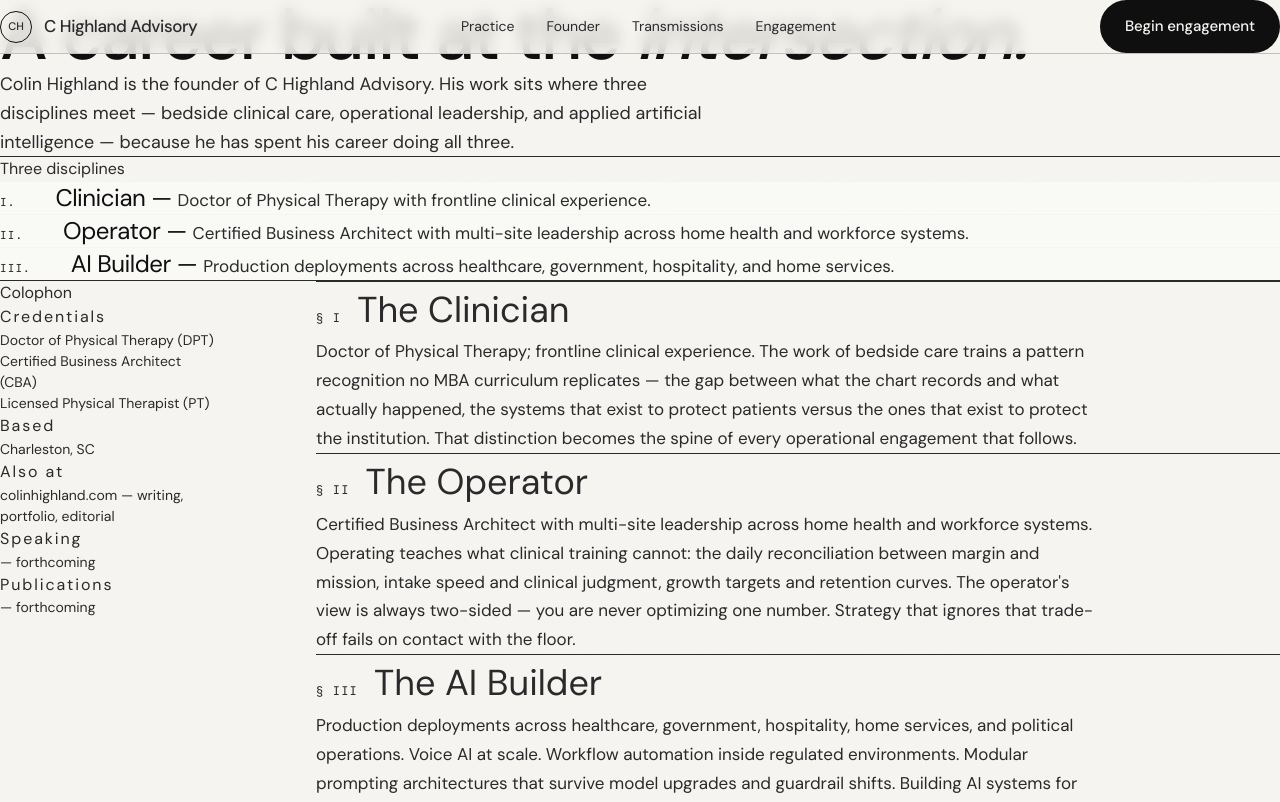
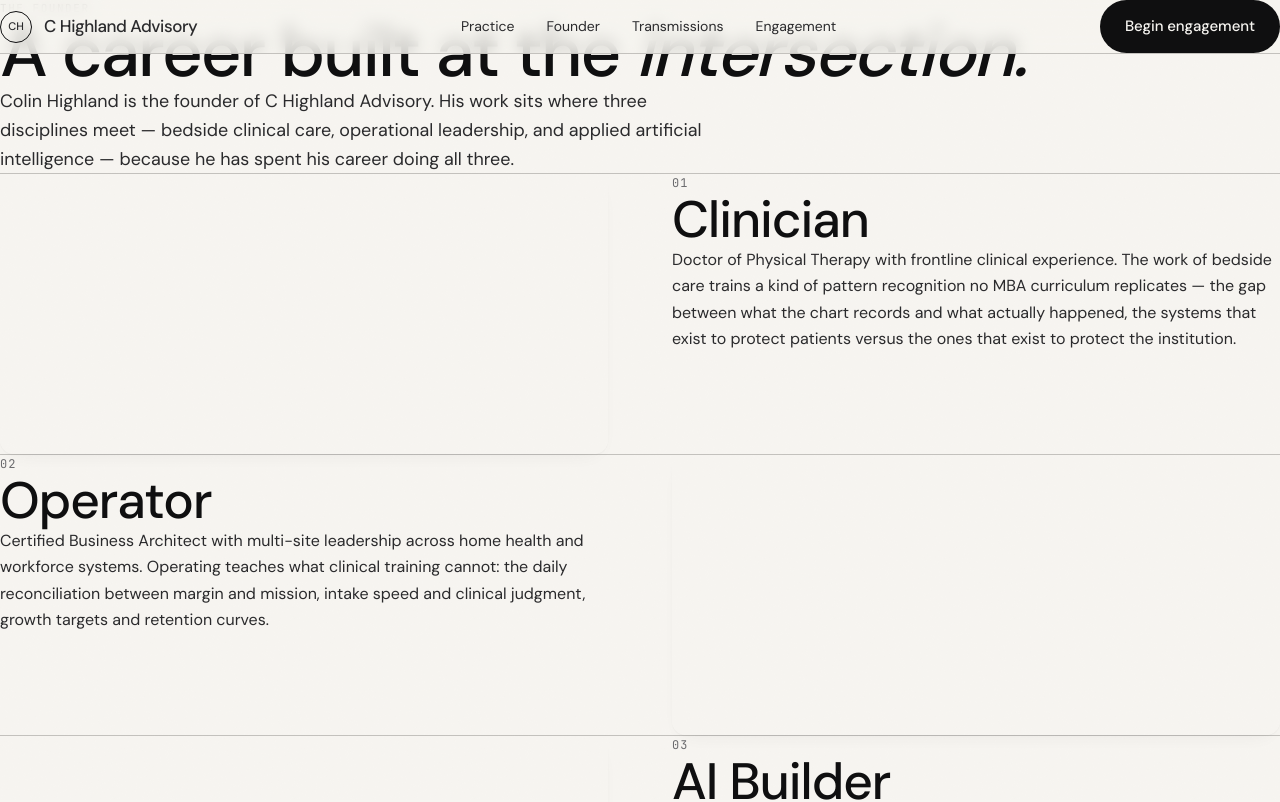
Before and after one commit to worker-max/C-Highland-Advisory, a Next.js app: page /founder in a window 1280 px wide. Shown: the top 802 px of the page. Built offline with nearby package versions, Linux system fonts and the light colour scheme.

Commit message:
page: rewrite founder (three chapters + Material colophon)

```diff
--- a/app/founder/page.tsx
+++ b/app/founder/page.tsx
@@ -1,6 +1,8 @@
 import type { Metadata } from "next";
 import Link from "next/link";
+import { Container } from "@/components/Container";
 import { Hero } from "@/components/Hero";
+import { SectionHead } from "@/components/SectionHead";
 import { Reveal } from "@/components/Reveal";
 import { FIRM } from "@/lib/constants";
 
@@ -10,52 +12,24 @@ export const metadata: Metadata = {
     "Colin Highland, PT, DPT, CBA — founder of C Highland Advisory. A career built at the intersection of clinical care, operational leadership, and applied artificial intelligence.",
 };
 
-const POSITIONS = [
+const CHAPTERS = [
   {
-    n: "I.",
-    role: "Clinician",
-    text: "Doctor of Physical Therapy with frontline clinical experience.",
+    n: "01",
+    label: "Clinician",
+    chapterKey: "healthcare" as const,
+    body: "Doctor of Physical Therapy with frontline clinical experience. The work of bedside care trains a kind of pattern recognition no MBA curriculum replicates — the gap between what the chart records and what actually happened, the systems that exist to protect patients versus the ones that exist to protect the institution.",
   },
   {
-    n: "II.",
-    role: "Operator",
-    text: "Certified Business Architect with multi-site leadership across home health and workforce systems.",
+    n: "02",
+    label: "Operator",
+    chapterKey: "homehealth" as const,
+    body: "Certified Business Architect with multi-site leadership across home health and workforce systems. Operating teaches what clinical training cannot: the daily reconciliation between margin and mission, intake speed and clinical judgment, growth targets and retention curves.",
   },
   {
-    n: "III.",
-    role: "AI Builder",
-    text: "Production deployments across healthcare, government, hospitality, and home services.",
-  },
-];
-
-/*
-  TODO: Colin to supply longer biographical narrative; the four ORDINALS slots
-  below carry voice-matched placeholder prose so layout + rhythm are real.
-*/
-const ORDINALS = [
-  {
-    n: "§ I",
-    label: "The Clinician",
-    body:
-      "Doctor of Physical Therapy; frontline clinical experience. The work of bedside care trains a pattern recognition no MBA curriculum replicates — the gap between what the chart records and what actually happened, the systems that exist to protect patients versus the ones that exist to protect the institution. That distinction becomes the spine of every operational engagement that follows.",
-  },
-  {
-    n: "§ II",
-    label: "The Operator",
-    body:
-      "Certified Business Architect with multi-site leadership across home health and workforce systems. Operating teaches what clinical training cannot: the daily reconciliation between margin and mission, intake speed and clinical judgment, growth targets and retention curves. The operator's view is always two-sided — you are never optimizing one number. Strategy that ignores that trade-off fails on contact with the floor.",
-  },
-  {
-    n: "§ III",
-    label: "The AI Builder",
-    body:
-      "Production deployments across healthcare, government, hospitality, home services, and political operations. Voice AI at scale. Workflow automation inside regulated environments. Modular prompting architectures that survive model upgrades and guardrail shifts. Building AI systems for operators — rather than for technologists — means designing for accountability: evaluation loops, fallbacks, human review, measured rollout.",
-  },
-  {
-    n: "§ IV",
-    label: "The thesis",
-    body:
-      "The three disciplines are not a résumé. They are a working method. Each informs the others: the clinician's instinct for what happens at the edge of a system; the operator's discipline about what can actually be changed; the builder's bias toward measurable deployment. C Highland Advisory exists to bring all three to a single engagement — because most consequential problems require all three, and most advisors only offer one.",
+    n: "03",
+    label: "AI Builder",
+    chapterKey: "ai" as const,
+    body: "Production deployments across healthcare, government, hospitality, home services, and political operations. Voice AI at scale. Workflow automation inside regulated environments. Modular prompting architectures that survive model upgrades and guardrail shifts.",
   },
 ];
 
@@ -68,30 +42,17 @@ const COLOPHON = [
       "Licensed Physical Therapist (PT)",
     ],
   },
-  {
-    label: "Based",
-    items: [FIRM.location],
-  },
-  {
-    label: "Also at",
-    items: ["colinhighland.com — writing, portfolio, editorial"],
-  },
-  {
-    label: "Speaking",
-    items: ["— forthcoming"],
-    muted: true,
-  },
-  {
-    label: "Publications",
-    items: ["— forthcoming"],
-    muted: true,
-  },
+  { label: "Based", items: [FIRM.location] },
+  { label: "Also at", items: ["colinhighland.com — writing, portfolio, editorial"] },
+  { label: "Speaking", items: ["— forthcoming"], muted: true },
+  { label: "Publications", items: ["— forthcoming"], muted: true },
 ];
 
 export default function FounderPage() {
   return (
     <>
       <Hero
+        eyebrow="The Founder"
         headline={
           <>
             A career built at the <em>intersection.</em>
@@ -100,88 +61,57 @@ export default function FounderPage() {
         lead="Colin Highland is the founder of C Highland Advisory. His work sits where three disciplines meet — bedside clinical care, operational leadership, and applied artificial intelligence — because he has spent his career doing all three."
       />
 
-      {/* POSITIONS — the I/II/III signature block, rendered here in paper tone. */}
+      {/* Three chapters alternating */}
+      {CHAPTERS.map((ch, idx) => (
         <section
-        className="border-t px-6 py-20 md:px-12 md:py-[120px]"
-        style={{ borderTopColor: "var(--color-rule)" }}
+          key={ch.n}
+          className="border-t border-[color:var(--color-mist)] py-20 md:py-24"
+        >
+          <Container>
+            <div
+              className={`grid grid-cols-1 gap-12 md:grid-cols-2 md:gap-16 ${
+                idx % 2 === 1 ? "md:[&>:first-child]:order-2" : ""
+              }`}
             >
               <Reveal>
-          <div className="mono-label label-dash mb-10">Three disciplines</div>
+                <div
+                  className="card h-full min-h-[280px] overflow-hidden"
+                  style={{
+                    background: `linear-gradient(135deg, var(--color-ch-${ch.chapterKey}) 0%, var(--color-paper) 120%)`,
+                    opacity: 0.92,
+                  }}
+                />
               </Reveal>
-        <div
-          className="grid gap-px"
-          style={{ background: "var(--color-rule)" }}
-        >
-          {POSITIONS.map((row, i) => (
-            <Reveal key={row.n} delay={0.1 + i * 0.08}>
-              <div
-                className="grid grid-cols-[auto_1fr] items-baseline gap-8 py-6 md:gap-10"
-                style={{ background: "var(--color-paper)" }}
-              >
-                <div
-                  className="mono-numeral"
-                  style={{
-                    color: "var(--color-accent)",
-                    letterSpacing: "0.1em",
-                    fontSize: 11,
-                  }}
-                >
-                  {row.n}
-                </div>
+              <Reveal delay={0.1}>
                 <div>
-                  <span
-                    style={{
-                      fontFamily: "var(--font-sans)",
-                      fontWeight: 300,
-                      fontVariationSettings: '"opsz" 48',
-                      fontSize: "clamp(20px, 2vw, 24px)",
-                      lineHeight: 1.3,
-                      letterSpacing: "-0.02em",
-                      color: "var(--color-ink)",
-                    }}
-                  >
-                    {row.role} —{" "}
-                  </span>
-                  <span
-                    style={{
-                      fontFamily: "var(--font-sans)",
-                      fontWeight: 400,
-                      fontSize: 17,
-                      lineHeight: 1.55,
-                      color: "var(--color-ink-soft)",
-                    }}
-                  >
-                    {row.text}
-                  </span>
-                </div>
+                  <div className="mono-numeral mb-4">{ch.n}</div>
+                  <h2 className="display-md mb-6">{ch.label}</h2>
+                  <p className="prose-base max-w-[58ch] text-[color:var(--color-silt)]">
+                    {ch.body}
+                  </p>
                 </div>
               </Reveal>
+            </div>
+          </Container>
+        </section>
       ))}
-        </div>
-      </section>
 
-      {/* ORDINAL essay sections + colophon index */}
-      <section
-        className="border-t px-6 py-20 md:px-12 md:py-24"
-        style={{ borderTopColor: "var(--color-rule)" }}
-      >
-        <div className="mx-auto grid max-w-[1400px] grid-cols-1 gap-16 md:grid-cols-[220px_1fr] md:gap-24">
-          <aside className="space-y-10">
-            <div className="mono-label label-dash">Colophon</div>
+      {/* Colophon */}
+      <section className="border-t border-[color:var(--color-mist)] bg-[color:var(--color-paper)] py-20 md:py-24">
+        <Container>
+          <Reveal>
+            <SectionHead eyebrow="Colophon" title="The record." />
+          </Reveal>
+          <div className="grid grid-cols-1 gap-6 md:grid-cols-2 lg:grid-cols-3">
             {COLOPHON.map((group) => (
-              <div
-                key={group.label}
-                className="section-rule pt-4"
-              >
-                <div className="mono-label" style={{ letterSpacing: "0.12em" }}>
-                  {group.label}
-                </div>
+              <div key={group.label} className="card p-6">
+                <div className="eyebrow mb-3">{group.label}</div>
                 <ul
-                  className="mt-3 space-y-1.5 text-[14px] leading-[1.5]"
+                  className="space-y-1.5 text-[15px] leading-snug"
                   style={{
                     color: group.muted
-                      ? "var(--color-ink-mute)"
-                      : "var(--color-ink-soft)",
+                      ? "var(--color-silt)"
+                      : "var(--color-graphite)",
                   }}
                 >
                   {group.items.map((item) => (
@@ -190,57 +120,18 @@ export default function FounderPage() {
                 </ul>
               </div>
             ))}
-          </aside>
-
-          <article className="space-y-16">
-            {ORDINALS.map((section) => (
-              <Reveal key={section.label}>
-                <div
-                  className="border-t pt-8"
-                  style={{ borderTopColor: "var(--color-rule)" }}
-                >
-                  <div className="flex items-baseline gap-4">
-                    <span
-                      className="mono-numeral"
-                      style={{
-                        color: "var(--color-accent)",
-                        letterSpacing: "0.1em",
-                      }}
-                    >
-                      {section.n}
-                    </span>
-                    <h3
-                      className="section-title"
-                      style={{ fontSize: "clamp(24px, 3vw, 36px)" }}
-                    >
-                      {section.label}
-                    </h3>
           </div>
-                  <p
-                    className="mt-6 max-w-[68ch] text-[17px] leading-[1.7]"
-                    style={{ color: "var(--color-ink-soft)", fontWeight: 300 }}
-                  >
-                    {section.body}
-                  </p>
-                </div>
-              </Reveal>
-            ))}
-
-            <div
-              className="border-t pt-8"
-              style={{ borderTopColor: "var(--color-rule)" }}
-            >
+          <div className="mt-12">
             <Link
               href={FIRM.portfolioUrl}
               target="_blank"
               rel="noopener noreferrer"
-                className="link-rule"
+              className="cta cta-ghost"
             >
               For writing, portfolio, and editorial, see colinhighland.com ↗
             </Link>
           </div>
-          </article>
-        </div>
+        </Container>
       </section>
     </>
   );
```
Lines whose indentation alone changed are shown as unchanged.
